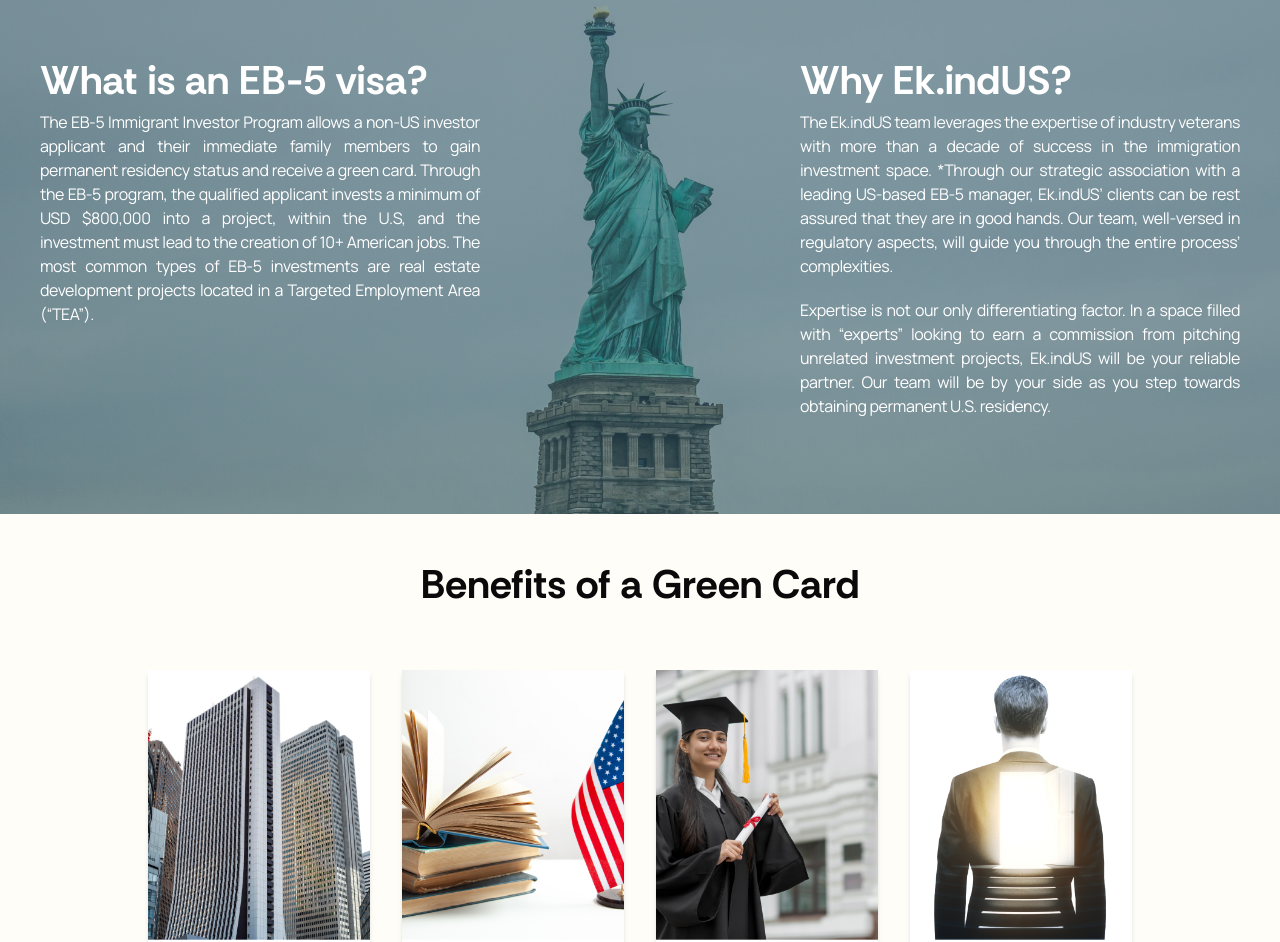
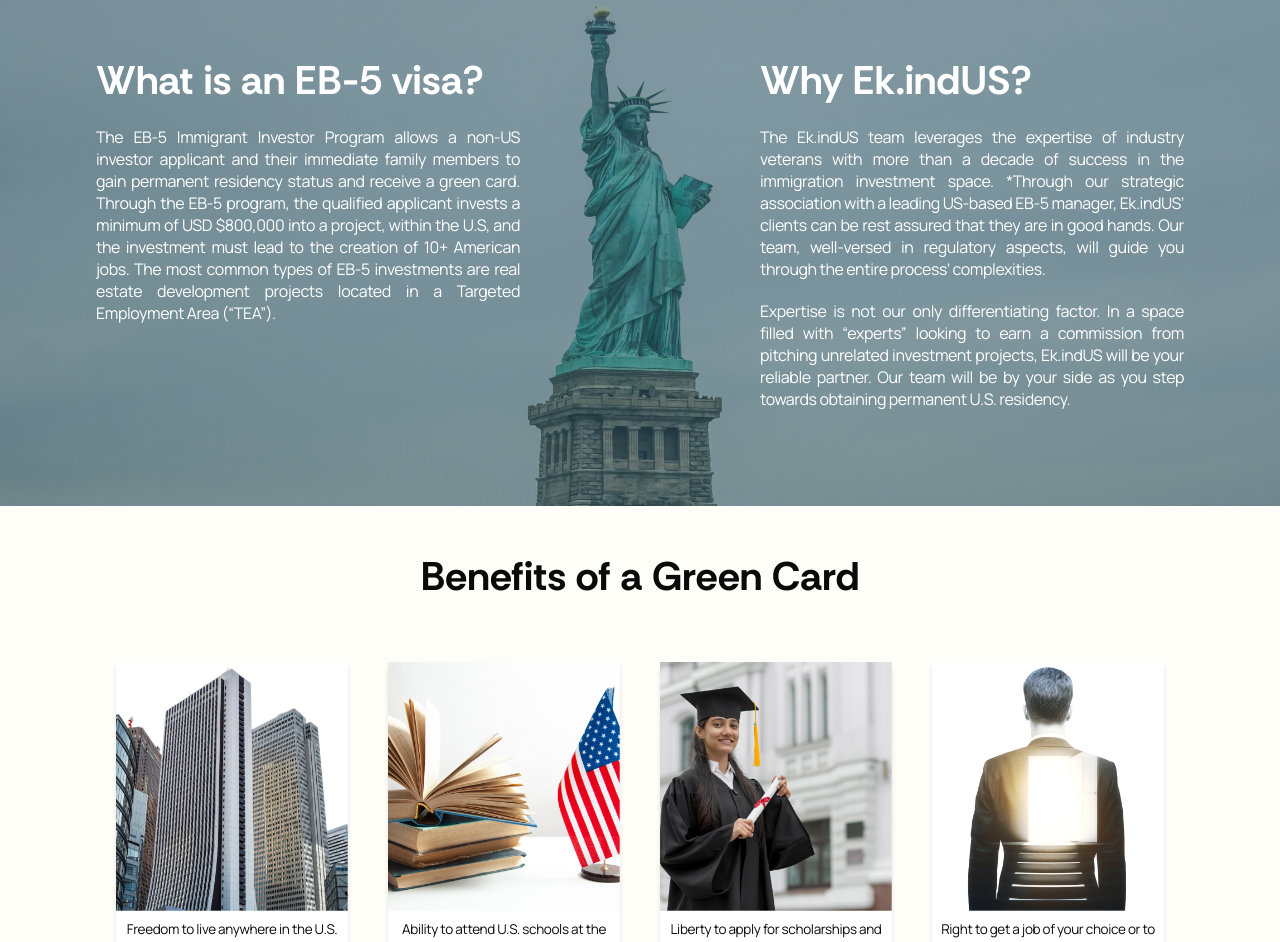
Before and after one commit to aniketSingh0310/ekindus, a Next.js app: page / in a window 1280 px wide. Shown: the part 1180-2122 px from the top of the page. Built offline with nearby package versions, Linux system fonts and the light colour scheme.

Commit message:
ui fixes

```diff
--- a/app/components/about/index.tsx
+++ b/app/components/about/index.tsx
@@ -2,13 +2,17 @@
 
 const About = () => {
   return (
-    <div  id="q1" className="w-full bg-[url('/liberty.png')] bg-cover bg-center flex justify-center py-[6rem]">
-      <div className="lg:max-w-5xl xl:max-w-7xl flex flex-col md:flex-row justify-between text-white gap-[5rem] md:gap-[15rem] md:px-0 px-10">
-        <div id="sec1" className="md:px-10">
-          <h3 className="text-[2.5rem] font-bold font-[family-name:var(--font-rethink)]">
+    <div
+      id="q1"
+      className="w-full bg-[url('/liberty.png')] bg-cover bg-center flex justify-center py-[4rem] md:py-[5rem] lg:py-[6rem]"
+    >
+      <div className="lg:max-w-[90vw] xl:max-w-[85vw] w-full flex flex-col md:flex-row justify-between text-white gap-[3rem] md:gap-[5rem] lg:gap-[10rem] xl:gap-[15rem] px-6 md:px-10 lg:px-0">
+        {/* Section 1 */}
+        <div id="sec1" className="md:w-1/2">
+          <h3 className="text-[2rem] md:text-[2.3rem] lg:text-[2.5rem] font-bold font-[family-name:var(--font-rethink)]">
             What is an EB-5 visa?
           </h3>
-          <p className="text-[1rem] text-justify font-normal font-[family-name:var(--font-manrope)] max-w-3xl tracking-tight">
+          <p className="text-[1rem] lg:text-[1rem] text-justify font-normal font-[family-name:var(--font-manrope)] tracking-tight mt-4 leading-snug">
             The EB-5 Immigrant Investor Program allows a non-US investor
             applicant and their immediate family members to gain permanent
             residency status and receive a green card. Through the EB-5 program,
@@ -19,11 +23,12 @@
             Targeted Employment Area (“TEA”).
           </p>
         </div>
-        <div id="sec2" className="md:px-10">
-          <h3 className="text-[2.5rem] font-bold font-[family-name:var(--font-rethink)]">
+        {/* Section 2 */}
+        <div id="sec2" className="md:w-1/2">
+          <h3 className="text-[2rem] md:text-[2.3rem] lg:text-[2.5rem] font-bold font-[family-name:var(--font-rethink)]">
             Why Ek.indUS?
           </h3>
-          <p className="text-[1rem] tracking-tight text-justify font-normal font-[family-name:var(--font-manrope)] max-w-3xl">
+          <p className="text-[1rem] lg:text-[1rem] leading-snug tracking-tight text-justify font-normal font-[family-name:var(--font-manrope)] mt-4">
             The Ek.indUS team leverages the expertise of industry veterans with
             more than a decade of success in the immigration investment space.
             *Through our strategic association with a leading US-based EB-5
@@ -31,7 +36,7 @@
             hands. Our team, well-versed in regulatory aspects, will guide you
             through the entire process’ complexities.
           </p>
-          <p className="mt-5 text-[1rem] tracking-tight text-justify font-normal font-[family-name:var(--font-manrope)] max-w-3xl">
+          <p className="mt-5 text-[1rem] lg:text-[1rem] leading-snug tracking-tight text-justify font-normal font-[family-name:var(--font-manrope)]">
             Expertise is not our only differentiating factor. In a space filled
             with “experts” looking to earn a commission from pitching unrelated
             investment projects, Ek.indUS will be your reliable partner. Our
--- a/app/components/benefits/index.tsx
+++ b/app/components/benefits/index.tsx
@@ -29,19 +29,21 @@
   return (
     <div className='w-full flex flex-col md:flex-col bg-[#FFFDF8] py-10 space-y-14'>
       <Title title='Benefits of a Green Card' />
-      <div className='w-[80%] md:max-w-[1400px] mx-auto grid md:grid-cols-4 grid-cols-1 gap-[2rem] md:px-5'>
+      <div className='w-[85%] md:max-w-[1300px] mx-auto grid md:grid-cols-4 grid-cols-1 gap-[2.5rem] md:px-5'>
         {data.map((benefit) => (
-          <div key={benefit.id} className='flex flex-col items-center shadow-md bg-white'>
-            <div className="w-full h-[270px]">
+          <div key={benefit.id} className='flex flex-col shadow-md bg-white'>
+            <div className="w-full">
               <Image
                 src={benefit.image}
                 alt={benefit.title}
-                width={260}
-                height={260}
+                width={400}
+                height={300}
                 className='object-cover w-full h-full'
+                layout="responsive"
+                quality={100} // Ensures the image quality is high
               />
             </div>
-            <p className='text-center px-2 py-4 font-[family-name:var(--font-manrope)] text-sm tracking-tight'>
+            <p className='text-center px-2 py-2 font-[family-name:var(--font-manrope)] text-[13.5px]  tracking-tight'>
               {benefit.title}
             </p>
           </div>
```
